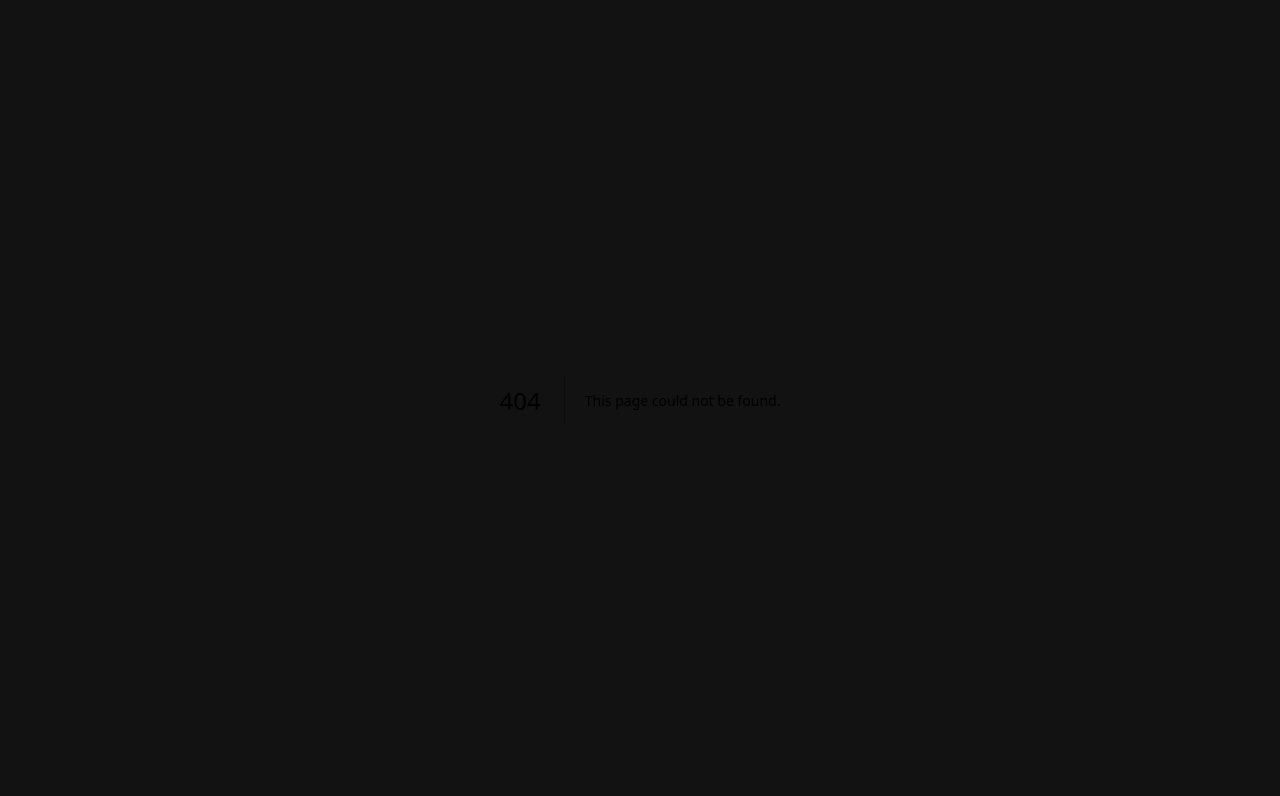
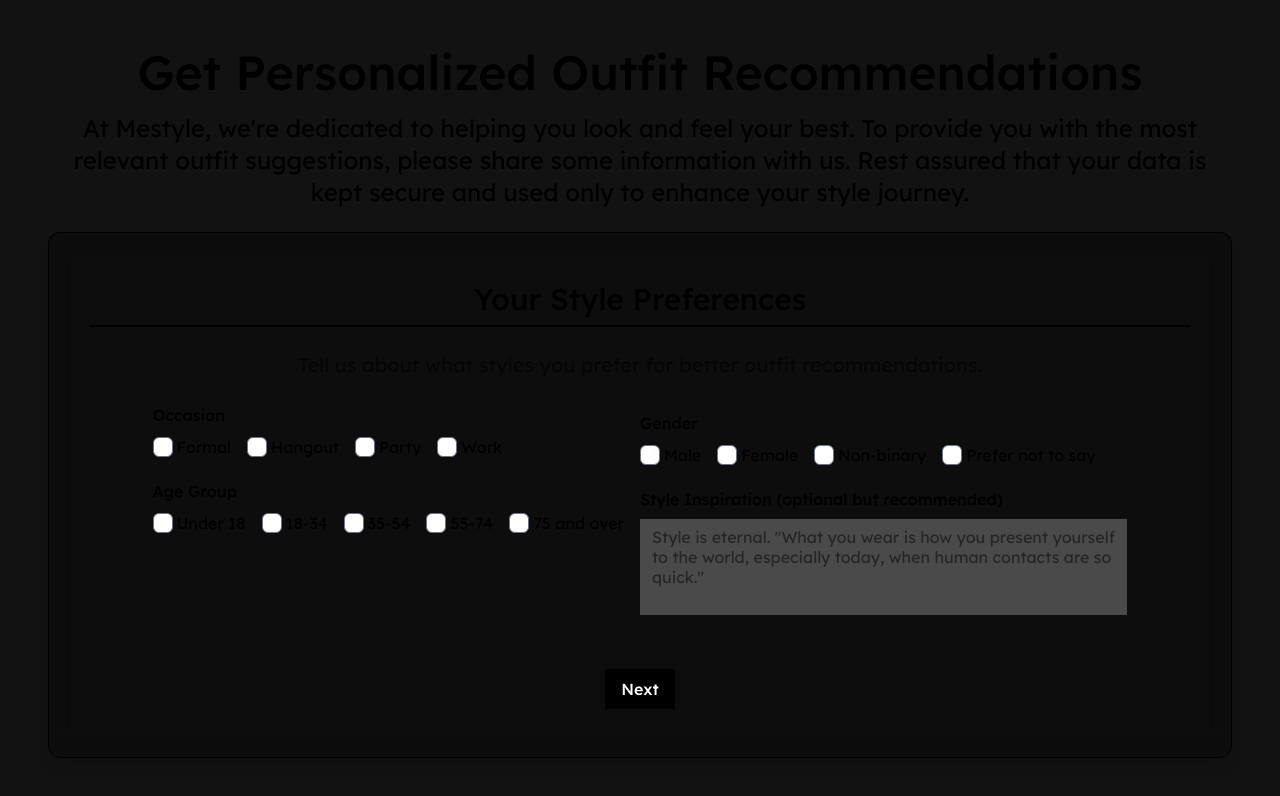
Before and after one commit to Remi-dee/Mestyle, a Next.js app: page /profile in a window 1280 px wide. Before the commit this address had no page. Shown: the top 796 px of the page. Built offline with nearby package versions, Linux system fonts and the light colour scheme.

Commit message:
Tuesday, January 2, 2024 at 5:22 PM West Africa Standard Time

```diff
--- /dev/null
+++ b/app/profile/page.js
@@ -0,0 +1,22 @@
+import React from 'react'
+import PersonaliseScreen from '../components/ui/personaliseScreen/template'
+import { FormProvider } from '@/context/form/userProfile/FormContext'
+import Form from '../components/form/userProfile/template'
+
+
+function template() {
+  return (
+    <div className="flex min-h-screen items-center  justify-center">
+    <PersonaliseScreen
+        title="Get Personalized Outfit Recommendations"
+        description={`At Mestyle, we're dedicated to helping you look and feel your best. To provide you with the most relevant outfit suggestions, please share some information with us. Rest assured that your data is kept secure and used only to enhance your style journey.`}
+      >
+        <FormProvider>
+          <Form />
+        </FormProvider>
+      </PersonaliseScreen>
+    </div>
+  )
+}
+
+export default template
```
